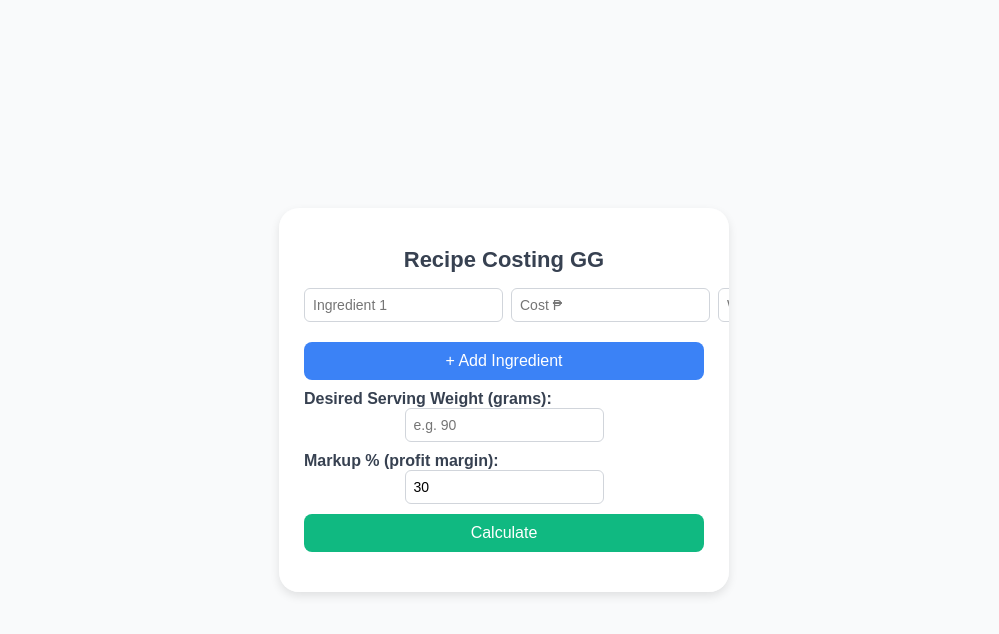
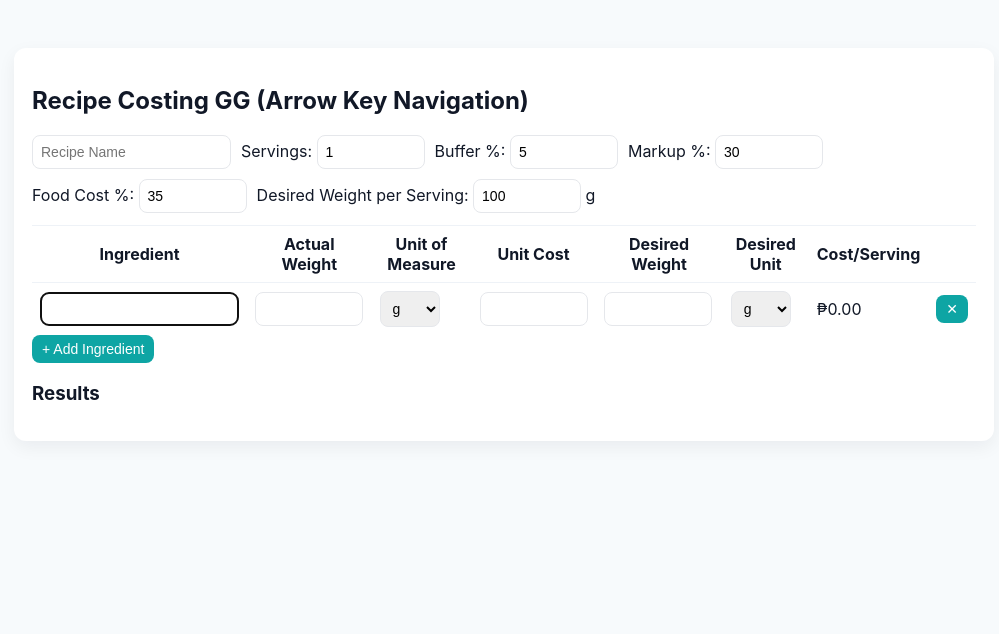
Before and after one commit to bajaralliana-cmyk/calcu-ng-tamad, a plain HTML site: page index.html in a window 1280 px wide. Shown: the whole page, without its empty margins (136-1135 px from the left). Drawn offline with Linux system fonts and the light colour scheme.

Commit message:
Update index.html

```diff
--- a/index.html
+++ b/index.html
@@ -1,162 +1,162 @@
-<!DOCTYPE html>
+<!doctype html>
 <html lang="en">
 <head>
-  <meta charset="UTF-8" />
-  <meta name="viewport" content="width=device-width, initial-scale=1.0" />
-  <title>Recipe Costing GG</title>
+  <meta charset="utf-8" />
+  <meta name="viewport" content="width=device-width,initial-scale=1" />
+  <title>Recipe Costing GG — Arrow Key Navigation + Serving Summary</title>
   <style>
-    body {
-      font-family: Arial, sans-serif;
-      background-color: #f9fafb;
-      display: flex;
-      justify-content: center;
-      align-items: center;
-      height: 100vh;
-      margin: 0;
-    }
-
-    .container {
-      background-color: white;
-      padding: 25px;
-      border-radius: 20px;
-      box-shadow: 0 4px 10px rgba(0,0,0,0.1);
-      width: 400px;
-      text-align: center;
-      overflow-y: auto;
-      max-height: 90vh;
-    }
-
-    h1 {
-      font-size: 22px;
-      margin-bottom: 15px;
-      color: #374151;
-    }
-
-    .ingredient {
-      display: flex;
-      justify-content: space-between;
-      gap: 8px;
-      margin-bottom: 10px;
-    }
-
-    input {
-      flex: 1;
-      padding: 8px;
-      border: 1px solid #d1d5db;
-      border-radius: 6px;
-      font-size: 14px;
-    }
-
-    button {
-      width: 100%;
-      padding: 10px;
-      background-color: #10b981;
-      border: none;
-      color: white;
-      font-size: 16px;
-      border-radius: 8px;
-      cursor: pointer;
-      margin-top: 10px;
-    }
-
-    button:hover {
-      background-color: #059669;
-    }
-
-    .result {
-      margin-top: 15px;
-      font-weight: bold;
-      color: #374151;
-      text-align: left;
-    }
-
-    .add-btn {
-      background-color: #3b82f6;
-    }
-
-    .add-btn:hover {
-      background-color: #2563eb;
-    }
-
-    label {
-      display: block;
-      text-align: left;
-      margin-top: 10px;
-      font-weight: bold;
-      color: #374151;
-    }
+    :root { --bg:#f7fafc; --card:#fff; --accent:#0ea5a4; }
+    body { font-family:Inter,ui-sans-serif,system-ui; background:var(--bg); margin:0; color:#111827; }
+    .wrap { max-width:980px; margin:28px auto; padding:20px; }
+    .card { background:var(--card); border-radius:12px; padding:18px; box-shadow:0 6px 18px rgba(15,23,42,0.06); }
+    input, select, button { font-size:14px; padding:8px; border-radius:8px; border:1px solid #e5e7eb; }
+    input[type=number] { width:90px; }
+    table { width:100%; border-collapse:collapse; margin-top:12px; }
+    th, td { padding:8px; border-top:1px solid #eef2f7; }
+    .btn { background:var(--accent); color:#fff; border:none; border-radius:8px; cursor:pointer; padding:6px 10px; }
   </style>
 </head>
 <body>
-  <div class="container">
-    <h1>Recipe Costing GG</h1>
+  <div class="wrap">
+    <div class="card">
+      <h2>Recipe Costing GG (Arrow Key Navigation)</h2>
+      <div style="display:flex; gap:10px; margin-top:10px; flex-wrap:wrap; align-items:center;">
+        <input id="recipeName" placeholder="Recipe Name" />
+        <label>Servings: <input id="servings" type="number" min="1" value="1" /></label>
+        <label>Buffer %: <input id="buffer" type="number" min="0" step="0.1" value="5" /></label>
+        <label>Markup %: <input id="markup" type="number" min="0" step="0.1" value="30" /></label>
+        <label>Food Cost %: <input id="foodCostInput" type="number" min="0" step="0.1" value="35" /></label>
+        <label>Desired Weight per Serving: <input id="desiredServingWeight" type="number" min="1" step="1" value="100" /> g</label>
+      </div>
 
-    <div id="ingredients"></div>
-    <button class="add-btn" onclick="addIngredient()">+ Add Ingredient</button>
+      <table id="table">
+        <thead>
+          <tr>
+            <th>Ingredient</th>
+            <th>Actual Weight</th>
+            <th>Unit of Measure</th>
+            <th>Unit Cost</th>
+            <th>Desired Weight</th>
+            <th>Desired Unit</th>
+            <th>Cost/Serving</th>
+            <th></th>
+          </tr>
+        </thead>
+        <tbody></tbody>
+      </table>
+      <button id="addRow" class="btn">+ Add Ingredient</button>
 
-    <label>Desired Serving Weight (grams):</label>
-    <input type="number" id="desiredWeight" placeholder="e.g. 90" />
-
-    <label>Markup % (profit margin):</label>
-    <input type="number" id="markup" placeholder="e.g. 30" value="30" />
-
-    <button onclick="calculateRecipe()">Calculate</button>
-    <div class="result" id="result"></div>
+      <h3>Results</h3>
+      <div id="results"></div>
+      <div id="servingSummary" style="margin-top:12px; font-weight:bold;"></div>
+    </div>
   </div>
 
   <script>
-    let ingredientCount = 0;
+    const tbody=document.querySelector('tbody');
+    const results=document.getElementById('results');
+    const servingSummary=document.getElementById('servingSummary');
+    const addRowBtn=document.getElementById('addRow');
 
-    function addIngredient() {
-      ingredientCount++;
-      const container = document.getElementById("ingredients");
+    function addRow(data={}) {
+      const tr=document.createElement('tr');
+      tr.innerHTML=`
+        <td><input class="name" value="${data.name||''}"></td>
+        <td><input type="number" class="pkgSize" value="${data.pkgSize||''}"></td>
+        <td><select class="pkgUnit"><option>g</option><option>kg</option><option>ml</option><option>l</option><option>pcs</option></select></td>
+        <td><input type="number" class="pkgCost" value="${data.pkgCost||''}"></td>
+        <td><input type="number" class="useWeight" value="${data.useWeight||''}"></td>
+        <td><select class="useUnit"><option>g</option><option>kg</option><option>ml</option><option>l</option><option>pcs</option></select></td>
+        <td class="costServe">₱0.00</td>
+        <td><button class="btn del">✕</button></td>`;
+      tbody.appendChild(tr);
 
-      const div = document.createElement("div");
-      div.className = "ingredient";
-      div.innerHTML = `
-        <input type="text" placeholder="Ingredient ${ingredientCount}" />
-        <input type="number" placeholder="Cost ₱" class="cost" />
-        <input type="number" placeholder="Weight g" class="weight" />
-      `;
+      const pkgUnitSel=tr.querySelector('.pkgUnit');
+      const useUnitSel=tr.querySelector('.useUnit');
+      pkgUnitSel.addEventListener('change',()=>{useUnitSel.value=pkgUnitSel.value; computeAll();});
 
-      container.appendChild(div);
+      tr.querySelectorAll('input,select').forEach(input=>{
+        input.addEventListener('input',computeAll);
+        input.addEventListener('keydown',handleKeyNav);
+      });
+
+      tr.querySelector('.del').onclick=()=>{tr.remove();computeAll();};
+      tr.querySelector('.name').focus();
     }
 
-    function calculateRecipe() {
-      const costs = Array.from(document.querySelectorAll(".cost")).map(c => parseFloat(c.value) || 0);
-      const weights = Array.from(document.querySelectorAll(".weight")).map(w => parseFloat(w.value) || 0);
-      const desiredWeight = parseFloat(document.getElementById("desiredWeight").value);
-      const markup = parseFloat(document.getElementById("markup").value) || 0;
-      const resultDiv = document.getElementById("result");
-
-      if (costs.length === 0 || weights.length === 0 || isNaN(desiredWeight)) {
-        resultDiv.textContent = "Please add ingredients and desired serving weight!";
-        resultDiv.style.color = "red";
-        return;
-      }
-
-      const totalCost = costs.reduce((a, b) => a + b, 0);
-      const totalWeight = weights.reduce((a, b) => a + b, 0);
-      const servings = totalWeight / desiredWeight;
-      const costPerServing = totalCost / servings;
-      const sellingPrice = costPerServing * (1 + markup / 100);
-      const totalSales = sellingPrice * servings;
-      const estimatedProfit = totalSales - totalCost;
-
-      resultDiv.style.color = "#374151";
-      resultDiv.innerHTML = `
-        🧾 <b>Total Cost:</b> ₱${totalCost.toFixed(2)}<br>
-        ⚖️ <b>Total Weight:</b> ${totalWeight.toFixed(2)} g<br>
-        🍞 <b>Estimated Servings:</b> ${servings.toFixed(2)}<br>
-        💰 <b>Cost per Serving:</b> ₱${costPerServing.toFixed(2)}<br>
-        💵 <b>Selling Price per Serving (Markup ${markup}%):</b> ₱${sellingPrice.toFixed(2)}<br>
-        📦 <b>Total Estimated Sales:</b> ₱${totalSales.toFixed(2)}<br>
-        📈 <b>Estimated Profit:</b> ₱${estimatedProfit.toFixed(2)}
-      `;
+    function convertToGrams(val,unit){
+      val=parseFloat(val)||0;
+      if(unit==='kg'||unit==='l') return val*1000;
+      return val;
     }
 
-    // Start with one ingredient by default
-    addIngredient();
+    function computeAll(){
+      let total=0;
+      const servings=parseFloat(document.getElementById('servings').value)||1;
+      const desiredWeight=parseFloat(document.getElementById('desiredServingWeight').value)||1;
+
+      let totalActualWeight=0;
+
+      tbody.querySelectorAll('tr').forEach(tr=>{
+        const pkgSize=convertToGrams(tr.querySelector('.pkgSize').value,tr.querySelector('.pkgUnit').value);
+        const pkgCost=parseFloat(tr.querySelector('.pkgCost').value)||0;
+        const useWeight=convertToGrams(tr.querySelector('.useWeight').value,tr.querySelector('.useUnit').value);
+        const costPerGram=pkgSize>0?pkgCost/pkgSize:0;
+        const costForUse=costPerGram*useWeight;
+        const costPerServing = costForUse / servings;
+        tr.querySelector('.costServe').textContent='₱'+costPerServing.toFixed(2);
+        total+=costForUse;
+        totalActualWeight+=useWeight;
+      });
+
+      const markup=parseFloat(document.getElementById('markup').value)||0;
+      const bufferPct=parseFloat(document.getElementById('buffer').value)||0;
+      const desiredFoodCost=parseFloat(document.getElementById('foodCostInput').value)||0;
+
+      const costPerServingTotal=total/servings;
+      const buffer=total*(bufferPct/100);
+      const adjusted=total+buffer;
+      const sellPriceFromMarkup=costPerServingTotal*(1+markup/100);
+      const sellPriceFromFoodCost=desiredFoodCost>0?costPerServingTotal/(desiredFoodCost/100):sellPriceFromMarkup;
+      const foodCost=(costPerServingTotal/sellPriceFromFoodCost)*100;
+
+      // Results
+      results.innerHTML=`
+        <p>Total Cost: ₱${total.toFixed(2)}</p>
+        <p>Buffer (${bufferPct}%): ₱${buffer.toFixed(2)}</p>
+        <p>Adjusted Cost: ₱${adjusted.toFixed(2)}</p>
+        <p>Cost per Serving: ₱${costPerServingTotal.toFixed(2)}</p>
+        <p>Suggested Selling Price (Markup ${markup}%): ₱${sellPriceFromMarkup.toFixed(2)}</p>
+        <p>Suggested Selling Price (Target Food Cost ${desiredFoodCost}%): ₱${sellPriceFromFoodCost.toFixed(2)}</p>
+        <p>Food Cost %: ${foodCost.toFixed(1)}%</p>`;
+
+      // Serving Summary
+      const estimatedServings=Math.floor(totalActualWeight / desiredWeight);
+      servingSummary.innerHTML=`🍞 Estimated Yield (Servings/Pieces) based on actual ingredients: <b>${estimatedServings}</b>`;
+    }
+
+    function handleKeyNav(e){
+      const cell = e.target.closest('td');
+      if(!cell) return;
+      const row = cell.parentElement;
+      const table = row.parentElement;
+      const rows = [...table.querySelectorAll('tr')];
+      const cells = [...row.querySelectorAll('input,select')];
+      const cellIndex = cells.indexOf(e.target);
+      const rowIndex = rows.indexOf(row);
+
+      if(e.key==='ArrowRight'){ e.preventDefault(); if(cellIndex+1<cells.length) cells[cellIndex+1].focus(); }
+      else if(e.key==='ArrowLeft'){ e.preventDefault(); if(cellIndex>0) cells[cellIndex-1].focus(); }
+      else if(e.key==='ArrowUp'){ e.preventDefault(); if(rowIndex>0){ const upper = rows[rowIndex-1].querySelectorAll('input,select')[cellIndex]; if(upper) upper.focus(); } }
+      else if(e.key==='ArrowDown'){ e.preventDefault(); if(rowIndex+1<rows.length){ const lower = rows[rowIndex+1].querySelectorAll('input,select')[cellIndex]; if(lower) lower.focus(); } }
+    }
+
+    addRowBtn.onclick=()=>{addRow();};
+    ['servings','markup','buffer','foodCostInput','desiredServingWeight'].forEach(id=>{
+      document.getElementById(id).addEventListener('input',computeAll);
+      document.getElementById(id).addEventListener('change',computeAll);
+    });
+    addRow();
   </script>
 </body>
 </html>
```
